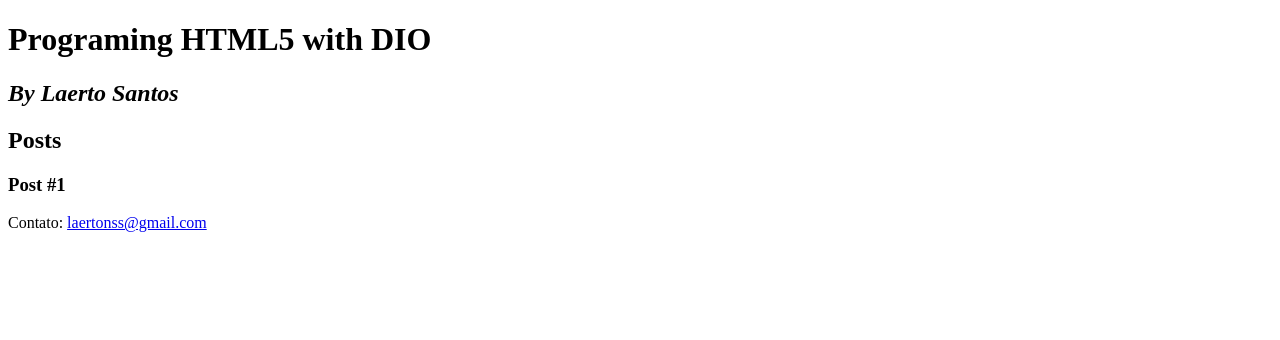
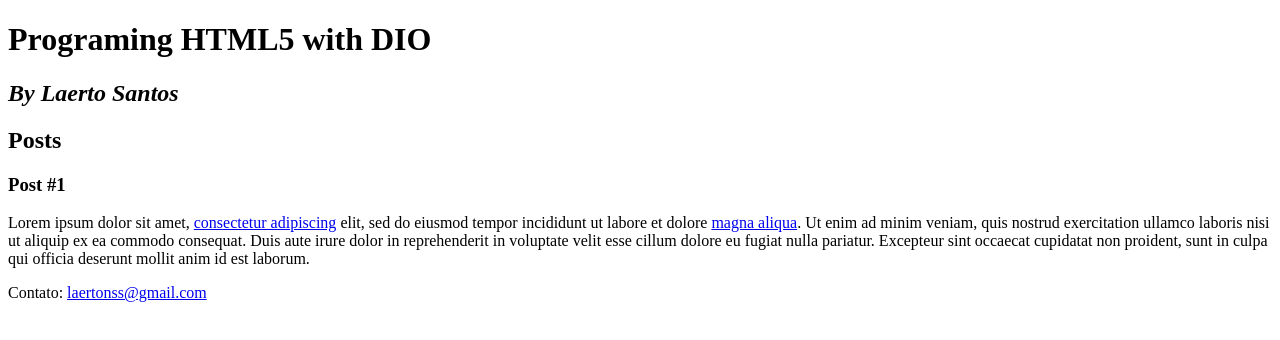
Before and after one commit to laertonss/HTML_Project, a plain HTML site: page index.html in a window 1280 px wide. Drawn offline with Linux system fonts and the light colour scheme.

Commit message:
Alterações da aula3

```diff
--- a/index.html
+++ b/index.html
@@ -17,6 +17,9 @@
                 <header>
                     <h3>Post #1</h3>
                 </header>
+                <p>
+                    Lorem ipsum dolor sit amet, <a href="https://www.linkedin.com/in/laertonsantos/" target="_blank">consectetur adipiscing</a> elit, sed do eiusmod tempor incididunt ut labore et dolore <a href="mailto:laertonss@gmail.com" target="_blank">magna aliqua</a>. Ut enim ad minim veniam, quis nostrud exercitation ullamco laboris nisi ut aliquip ex ea commodo consequat. Duis aute irure dolor in reprehenderit in voluptate velit esse cillum dolore eu fugiat nulla pariatur. Excepteur sint occaecat cupidatat non proident, sunt in culpa qui officia deserunt mollit anim id est laborum.
+                </p>
             </article>
         </section>
         <footer>Contato: <a href="mailto:laertonss@gmail.com" target="_blank">laertonss@gmail.com</a></footer>
```
